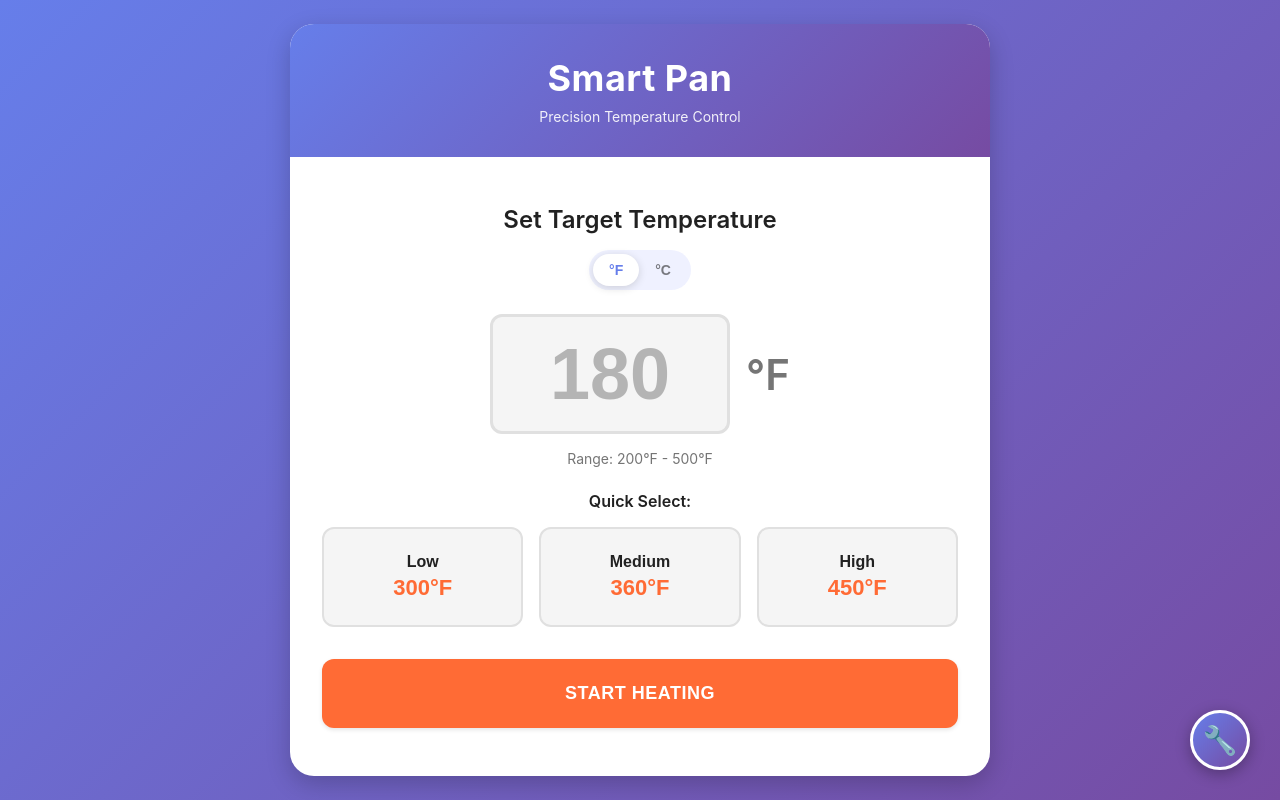
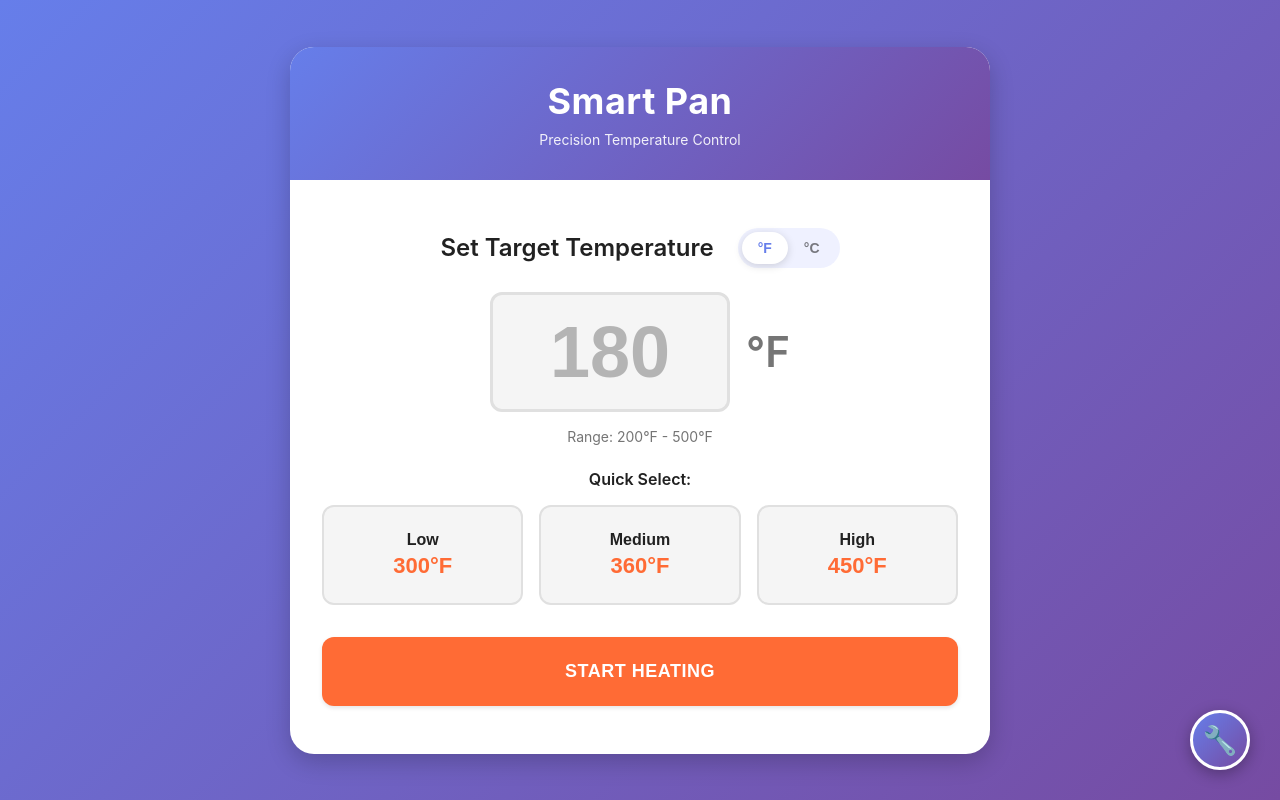
Before and after one commit to kasrajb/smart-pan-app, a website: page index.html in a window 1280 px wide. Drawn offline with Linux system fonts and the light colour scheme; no server answers.

Commit message:
Place unit toggle next to label text

```diff
--- a/index.html
+++ b/index.html
@@ -22,14 +22,14 @@
             </header>
 
             <div class="input-content">
-                <label for="temperature-input" class="input-label">
-                    Set Target Temperature
+                <div class="input-label-wrapper">
+                    <label for="temperature-input" class="input-label">Set Target Temperature</label>
                     <!-- Unit Toggle -->
                     <div class="unit-toggle" role="switch" aria-checked="true" aria-label="Temperature unit toggle">
                         <button id="unit-fahrenheit" class="unit-btn active" aria-label="Switch to Fahrenheit">°F</button>
                         <button id="unit-celsius" class="unit-btn" aria-label="Switch to Celsius">°C</button>
                     </div>
-                </label>
+                </div>
 
                 <!-- Temperature Input Field -->
                 <div class="temperature-input-wrapper">
--- a/style.css
+++ b/style.css
@@ -188,15 +188,19 @@ body {
 }
 
 .input-label {
-    display: flex;
-    flex-direction: column;
-    align-items: center;
+    display: block;
     font-size: 20px;
     font-weight: 600;
     color: var(--color-text-primary);
+    text-align: center;
+}
+
+.input-label-wrapper {
+    display: flex;
+    align-items: center;
+    justify-content: center;
+    gap: var(--spacing-md);
     margin-bottom: var(--spacing-md);
-    text-align: center;
-    gap: var(--spacing-sm);
 }
 
 /* Temperature Input Field */
```
